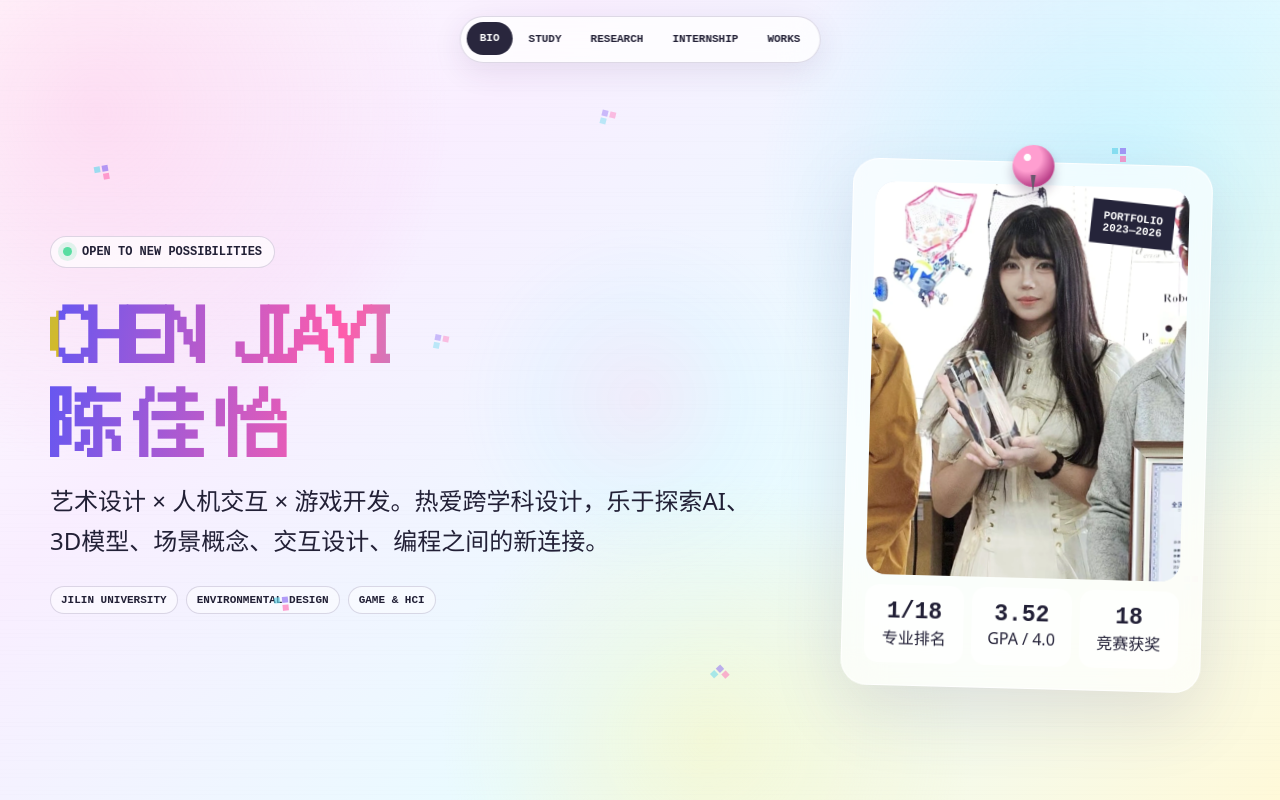
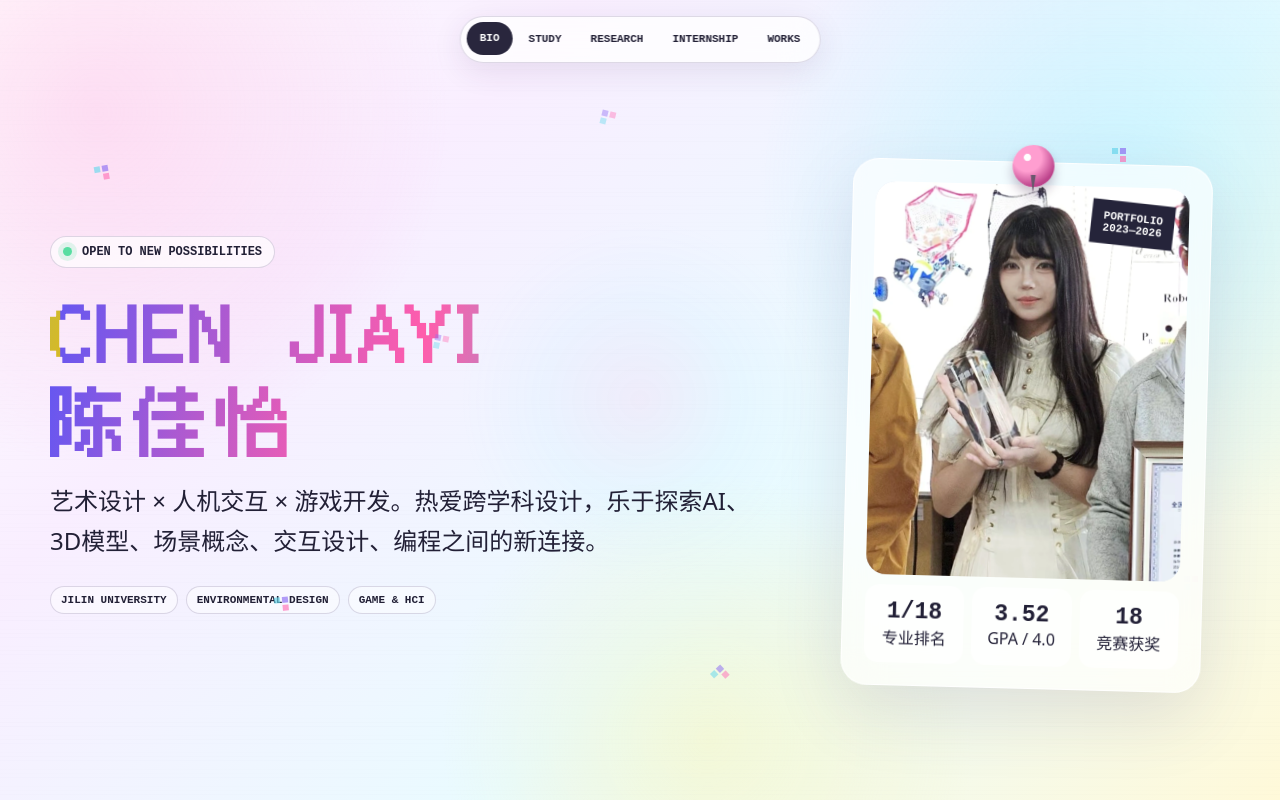
Before and after one commit to CiRno0409/chenjiayiCirno, a plain HTML site: page index.html in a window 1280 px wide. Shown: the top 800 px of the page. Drawn offline with Linux system fonts and the light colour scheme.

Commit message:
Improve Fusion Pixel heading spacing

```diff
--- a/index.html
+++ b/index.html
@@ -47,6 +47,7 @@ h1{font-size:clamp(42px,15vw,60px);line-height:.9;letter-spacing:-.075em;margin:
 footer{padding:40px 14px 60px}
 .cursor-glow{display:none}.pixel-sky i:nth-child(n+6){display:none}.research-item.is-focused,.timeline article.is-focused{transform:none}
 }
+.hero h1{letter-spacing:.045em;word-spacing:.18em}.section h2{letter-spacing:.04em;word-spacing:.14em}.hero .cn-name,.section h2 span{word-spacing:normal}
 @media(prefers-reduced-motion:reduce){body:before{transform:none}.pixel-sky,.cursor-glow{display:none}.hero-grid>div>.eyebrow,.hero h1,.hero .lead,.hero .tags,.hero .hero-card,.shine,.rank{animation:none}.section-head.reveal{filter:none;transform:none}.bar{transform:scaleX(1)}.research-item:not(.show) .grad-frame,.intern-gallery:not(.show) .grad-frame{opacity:1;transform:none}.bar,.research-item,.timeline article,.research-item .grad-frame,.intern-gallery .grad-frame,.project:before,.project-content,.project-content h3,.project-content p,.open-label,.zoom-stage img{transition:none}.modal[open],.modal[open]::backdrop,.modal.closing,.gallery img{animation:none}}
 </style></head><body>
 <nav class="nav" aria-label="主导航"><a href="#bio">BIO</a><a href="#study">STUDY</a><a href="#research">RESEARCH</a><a href="#internship">INTERNSHIP</a><a href="#works">WORKS</a></nav>
```
